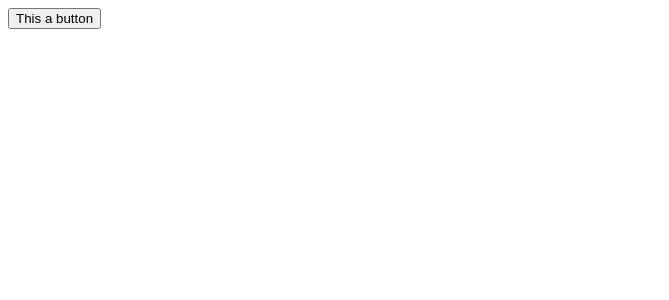
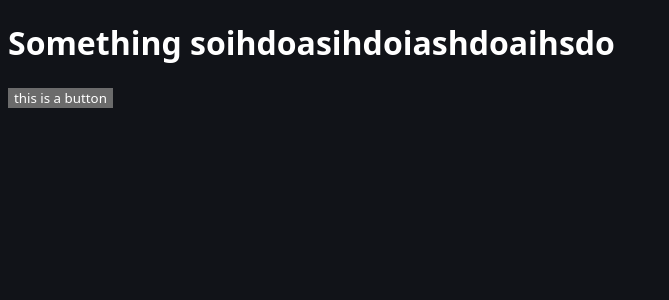
Before and after one commit to hitmaizer/syncforwardv2, a Next.js app in the folder apps/web/: page / in a window 1280 px wide. Shown: the top 300 px of the page, without its empty margins (0-669 px from the left). Built offline with nearby package versions, Linux system fonts and the light colour scheme; no server answers.

Commit message:
chore(web): update markup structure and setup files

```diff
--- a/apps/web/app/layout.tsx
+++ b/apps/web/app/layout.tsx
@@ -1,6 +1,8 @@
 import StyledComponentsRegistry from './registry';
 import 'src/font-face.css';
 import '@config/fontsource';
+import AppProvider from 'src/providers/app';
+import { GlobalStyle } from '@styles';
 
 export default function RootLayout({
   // Layouts must accept a children prop.
@@ -12,7 +14,10 @@ export default function RootLayout({
   return (
     <html lang="en">
       <body>
-        <StyledComponentsRegistry>{children}</StyledComponentsRegistry>
+        <AppProvider>
+          <GlobalStyle />
+          <StyledComponentsRegistry>{children}</StyledComponentsRegistry>
+        </AppProvider>
       </body>
     </html>
   );
--- /dev/null
+++ b/apps/web/app/page.tsx
@@ -0,0 +1,12 @@
+import Button from '@ui-components/Button';
+
+const HomePage = () => {
+  return (
+    <div>
+      <h1>Something soihdoasihdoiashdoaihsdo</h1>
+      <Button>this is a button</Button>
+    </div>
+  );
+};
+
+export default HomePage;
--- a/apps/web/pages/index.tsx
+++ /dev/null
@@ -1,7 +0,0 @@
-import Button from '@ui-components/Button';
-
-const index = () => {
-  return <Button>This a button</Button>;
-};
-
-export default index;
--- /dev/null
+++ b/apps/web/src/providers/app.tsx
@@ -0,0 +1,21 @@
+'use client';
+
+import { ReactNode } from 'react';
+
+import { ApolloProvider } from '@apollo/client';
+import client from '@lib/apollo';
+import { BreakpointProvider } from '@ui-hooks/useBreakpoint';
+import { SingleThemeProvider } from '@ui-hooks/useSingleTheme';
+import dark from '@styles/theme/dark/dark.theme';
+
+const AppProvider = ({ children }: { children: ReactNode }) => {
+  return (
+    <ApolloProvider client={client}>
+      <SingleThemeProvider theme={dark}>
+        <BreakpointProvider>{children}</BreakpointProvider>
+      </SingleThemeProvider>
+    </ApolloProvider>
+  );
+};
+
+export default AppProvider;
```
Also changed, not shown: apps/web/next-env.d.ts.
